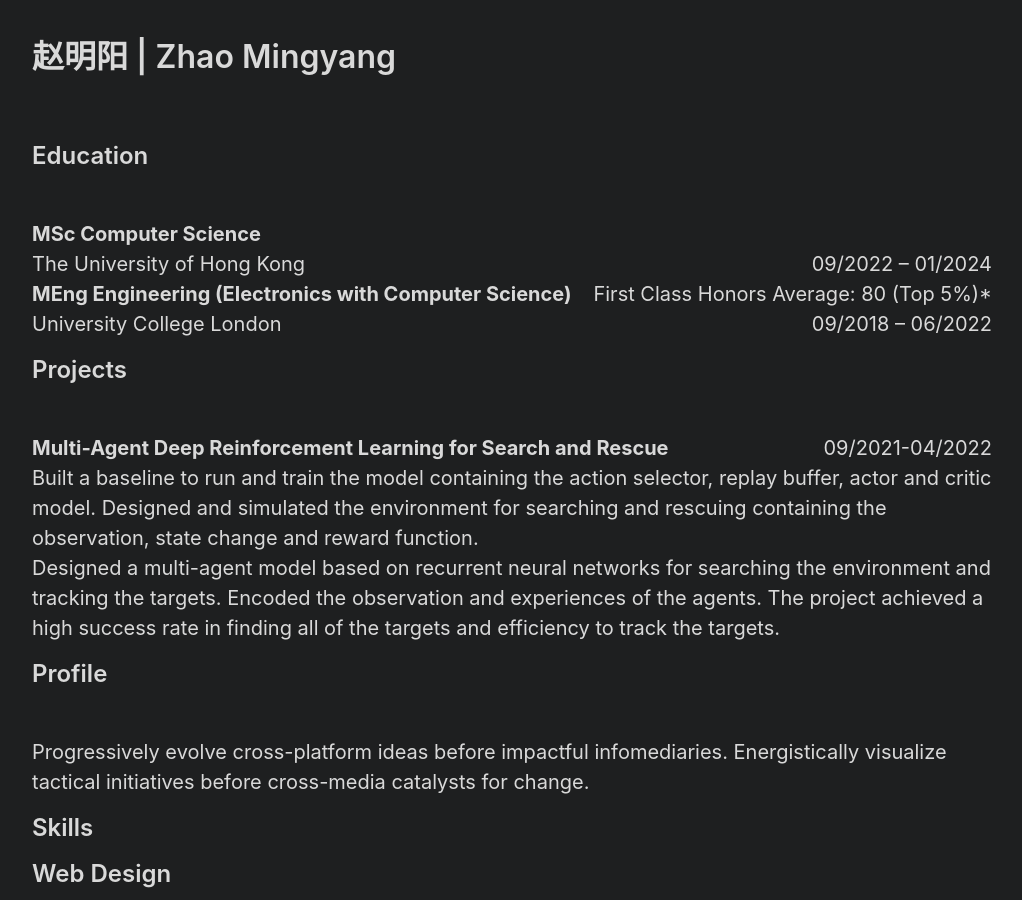
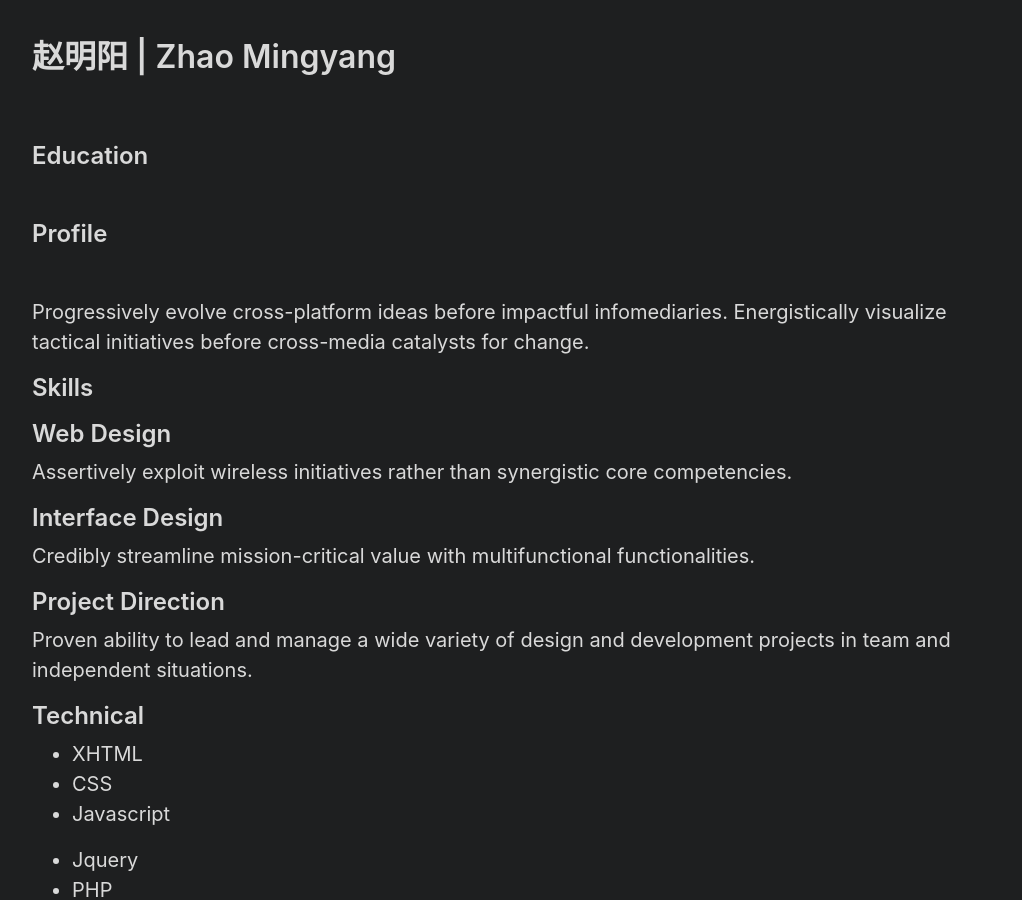
Before and after one commit to Zhao-Mingyang/zhao-mingyang.github.io, a Jekyll site: the page built from about.md, in a window 1280 px wide and 900 px high. Shown: the whole window, without its empty margins (128-1150 px from the left). Built offline with Jekyll 4.4.1, drawn with Linux system fonts in a browser that asks for light colours.

Commit message:
Update default.html

```diff
--- a/_layouts/default.html
+++ b/_layouts/default.html
@@ -13,7 +13,7 @@
      <main>
         <h2>Education</h2>
 	     <hr>
-	<b> MSc Computer Science </b> <br>
+<!-- 	<b> MSc Computer Science </b> <br>
 	<div style="float:left;"> The University of Hong Kong  </div> <div style="float:right;"> 09/2022 – 01/2024 </div> <br>
 	<div style="float:left; text-align:left"> <b> MEng Engineering (Electronics with Computer Science) </b> </div>
 		     <div style="float:right; text-align:right"> First Class Honors Average: 80 (Top 5%)*</div> <br>
@@ -26,7 +26,7 @@
 	the environment for searching and rescuing containing the observation, state change and reward function. <br>
 	Designed a multi-agent model based on recurrent neural networks for searching the environment and tracking the targets. Encoded
 	the observation and experiences of the agents. The project achieved a high success rate in finding all of the targets and efficiency to
-	track the targets.
+	track the targets. -->
       </main>
 
 
```
